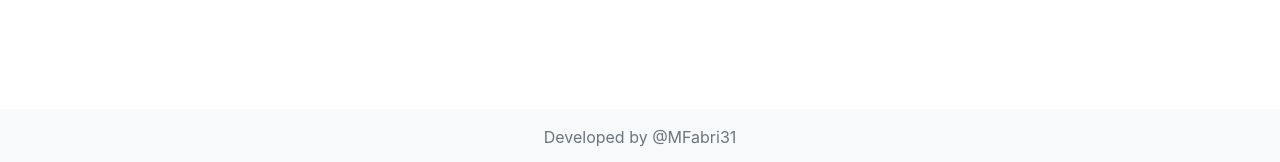
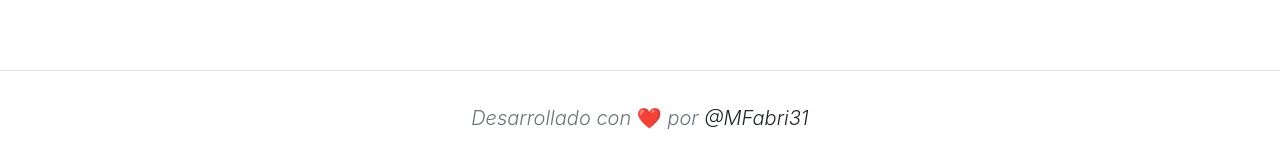
Before and after one commit to MFabri31/news-search-app, a React (Vite) app: page / in a window 1280 px wide. Shown: the part 635-797 px from the top of the page. Built offline with nearby package versions, Linux system fonts and the light colour scheme; no server answers.

Commit message:
Agrega contenido nuevo al footer

```diff
--- a/src/components/Footer/Footer.jsx
+++ b/src/components/Footer/Footer.jsx
@@ -1,8 +1,29 @@
+// import "./Footer.css";
+
 const Footer = () => {
   return (
     <>
-      <footer className="bg-light py-3 text-muted text-center position-absolute bottom-0 w-100 ">
-        <span>Developed by @MFabri31</span>
+      <footer className="border-top text-muted text-center position-absolute bottom-0 w-100 py-3 footer">
+        <div className="d-flex gap-3 justify-content-center py-2">
+          <a
+            href="https://www.linkedin.com/in/medina-fabricio-aa81741b5"
+            target="blank"
+          >
+            {" "}
+            <i class="bi bi-linkedin fs-2 text-dark-emphasis"></i>
+          </a>
+          <a href="https://github.com/MFabri31" target="blank">
+            {" "}
+            <i class="bi bi-github fs-2 text-dark-emphasis"></i>
+          </a>
+        </div>
+        <p className="lead fst-italic">
+          Desarrollado con <span className="fst-normal"> ❤️ </span>por
+          <a href="" className="fw-semibold text-decoration-none text-dark">
+            {" "}
+            @MFabri31
+          </a>
+        </p>
       </footer>
     </>
   );
```
